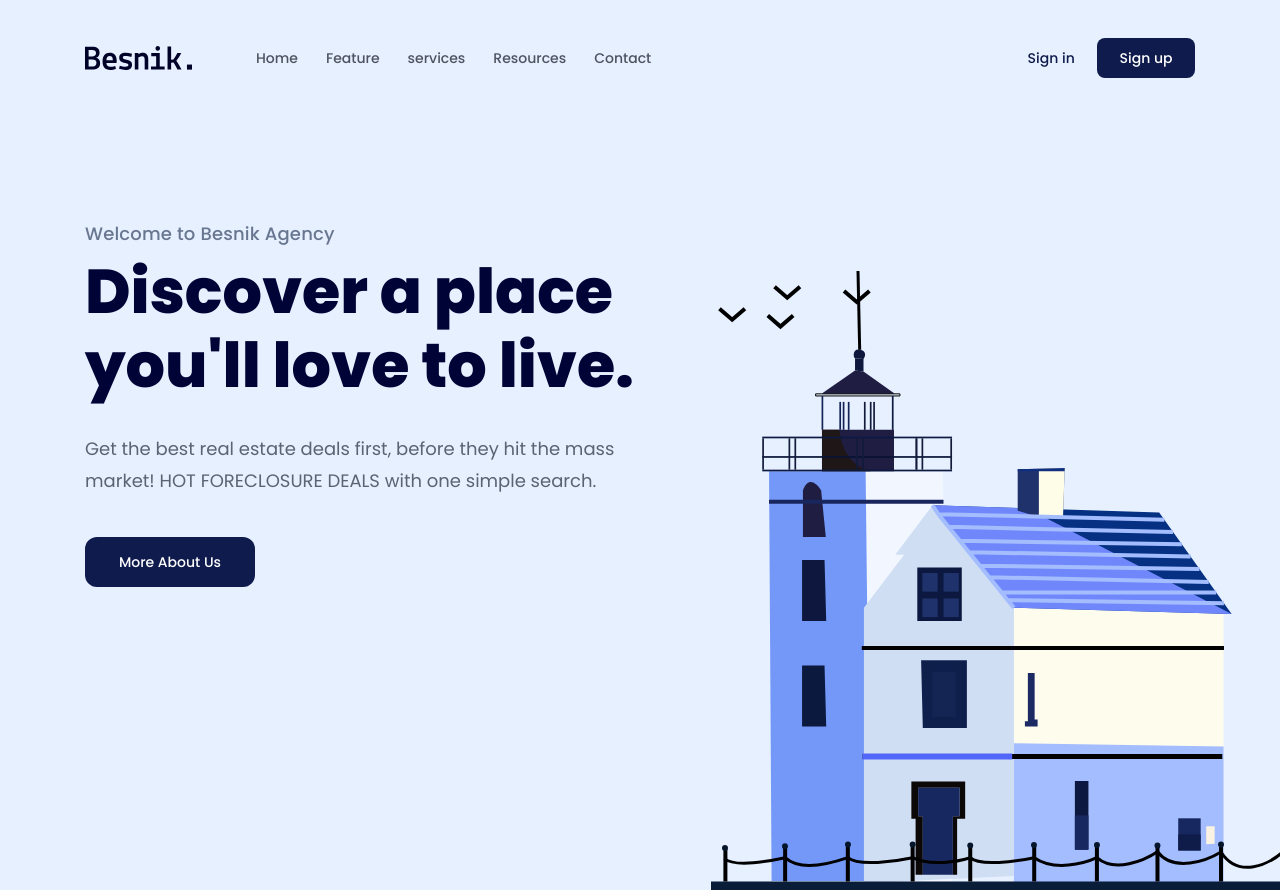
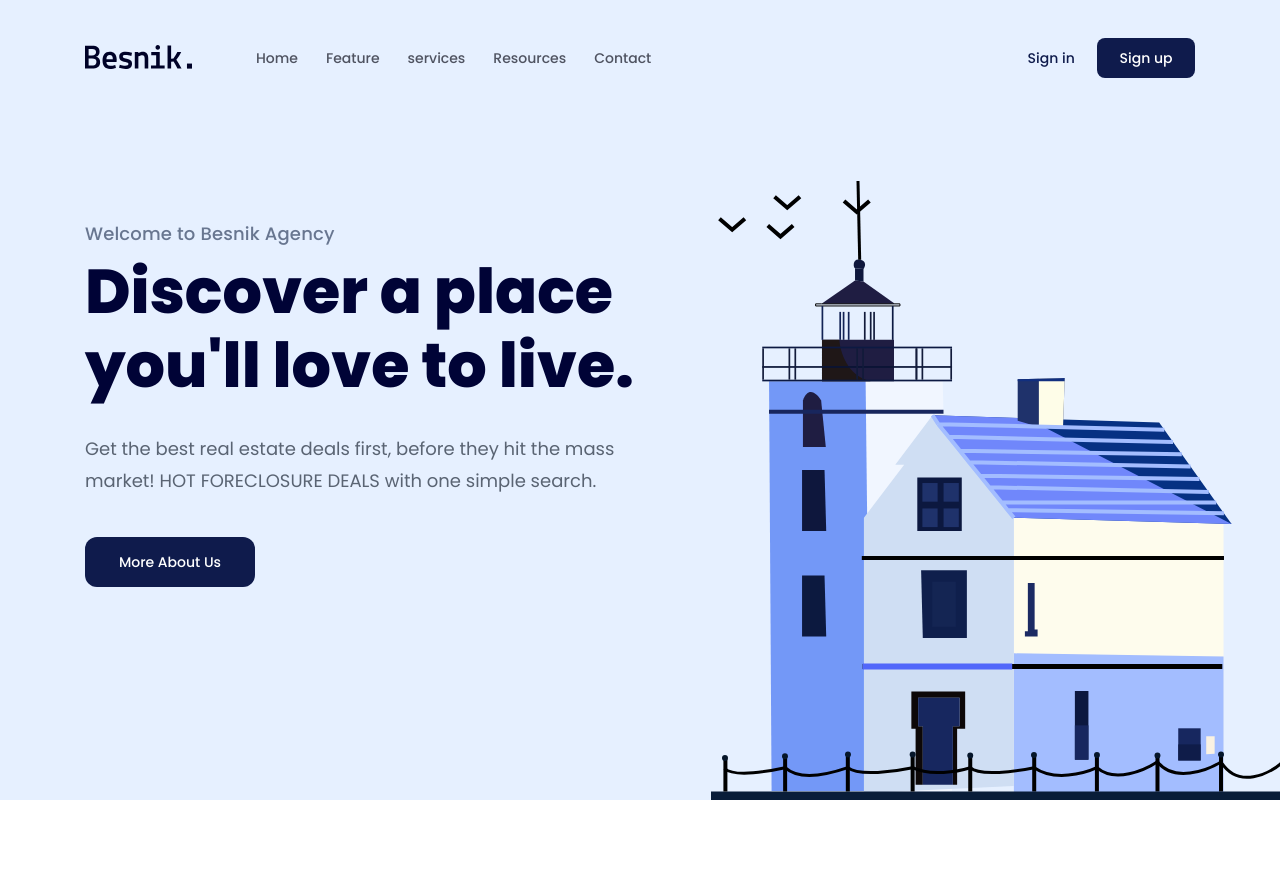
Before and after one commit to duykobem/f8_project_01, a plain HTML site: page index.html in a window 1280 px wide. Shown: the top 890 px of the page. Drawn offline with Linux system fonts and the light colour scheme.

Commit message:
Fix bug phần Logo

```diff
--- a/assets/css/styles.css
+++ b/assets/css/styles.css
@@ -53,7 +53,7 @@ a {
   background: #e6f0ff;
   display: flex;
   flex-direction: column;
-  height: 100vh;
+  height: calc(100vh - 90px);
 }
 .navbar {
   display: flex;
--- a/index.html
+++ b/index.html
@@ -22,7 +22,9 @@
           <!-- Navbar -->
           <nav class="navbar">
             <!-- logo -->
-            <img class="logo" src="./assets/img/logo.svg" alt="Besnik." />
+            <a href="#!"
+              ><img class="logo" src="./assets/img/logo.svg" alt="Besnik."
+            /></a>
             <!-- navigation -->
             <ul>
               <li><a href="#!">Home</a></li>
```
